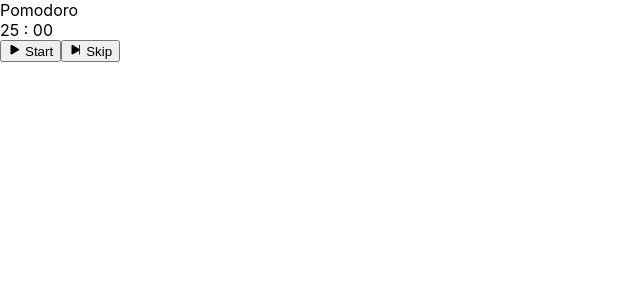
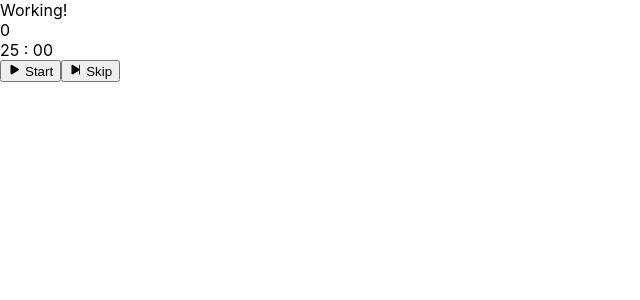
Before and after one commit to masachetti/simple-things-reactjs, a React (Create React App) app: page / in a window 1280 px wide. Shown: the top 300 px of the page, without its empty margins (0-640 px from the left). Built offline with nearby package versions, Linux system fonts and the light colour scheme.

Commit message:
Added a state system to the Pomodoro page

```diff
--- a/src/App.tsx
+++ b/src/App.tsx
@@ -1,12 +1,19 @@
-import React from 'react';
-import './App.css';
-import BinToDec from './pages/bin-to-dec';
-import Pomodoro from './pages/pomodoro';
+import React from "react";
+import "./App.css";
+// import BinToDec from "./pages/bin-to-dec";
+import Pomodoro from "./pages/pomodoro";
 
 function App() {
   return (
     // <BinToDec/>
-    <Pomodoro></Pomodoro>
+    <Pomodoro
+      sprintsUntilLongBreak={2}
+      times={{
+        'work': { minutes: 25, seconds: 0 },
+        "s-break": { minutes: 5, seconds: 0 },
+        "l-break": { minutes: 15, seconds: 0 },
+      }}
+    ></Pomodoro>
   );
 }
 
--- a/src/pages/Pomodoro.tsx
+++ b/src/pages/Pomodoro.tsx
@@ -1,5 +1,6 @@
-import React, { useState } from 'react'
-import Timer from '../components/pomodoro/timer'
+import React, { useState } from "react";
+import { Timer, PomodoroStateView } from "../components/pomodoro";
+import { PomodoroStates, Time } from "../types";
 
 /*
 Features:
@@ -31,16 +32,57 @@ Components:
 - Work Cycles counter
 */
 
+type Props = {
+  sprintsUntilLongBreak: number;
+  times: { [Key in PomodoroStates]: Time };
+};
 
-const Pomodoro: React.FC = () => {
+interface State {
+  pomodoroState: PomodoroStates;
+  sprintCount: number;
+  longBreakCountDown: number;
+}
+
+const Pomodoro: React.FC<Props> = ({ sprintsUntilLongBreak, times }) => {
+  const [state, setState] = useState<State>({
+    pomodoroState: "work",
+    sprintCount: 0,
+    longBreakCountDown: sprintsUntilLongBreak,
+  });
+
+  const nextState = () => {
+    setState((prevState) => {
+      if (prevState.pomodoroState === "work") {
+        return {
+          ...prevState,
+          pomodoroState:
+            prevState.longBreakCountDown === 0 ? "l-break" : "s-break",
+        };
+      } else {
+        let cd = prevState.longBreakCountDown;
+        let newCountDownValue = cd ? cd - 1 : sprintsUntilLongBreak;
+        return {
+          pomodoroState: "work",
+          sprintCount: prevState.sprintCount + 1,
+          longBreakCountDown: newCountDownValue,
+        };
+      }
+    });
+  };
   return (
     <div>
-        Pomodoro
-        <br />
-        <Timer startTime={{minutes:25, seconds:0}} onTimersEnd={()=> console.log("Timers end!")}></Timer>
-        <br />
+      <PomodoroStateView
+        pomodoroState={state.pomodoroState}
+      ></PomodoroStateView>
+      {state.sprintCount}
+      <br />
+      <Timer
+        startTime={times[state.pomodoroState]}
+        onTimersEnd={() => nextState()}
+      ></Timer>
+      <br />
     </div>
-  )
-}
+  );
+};
 
-export default Pomodoro
+export default Pomodoro;
```
